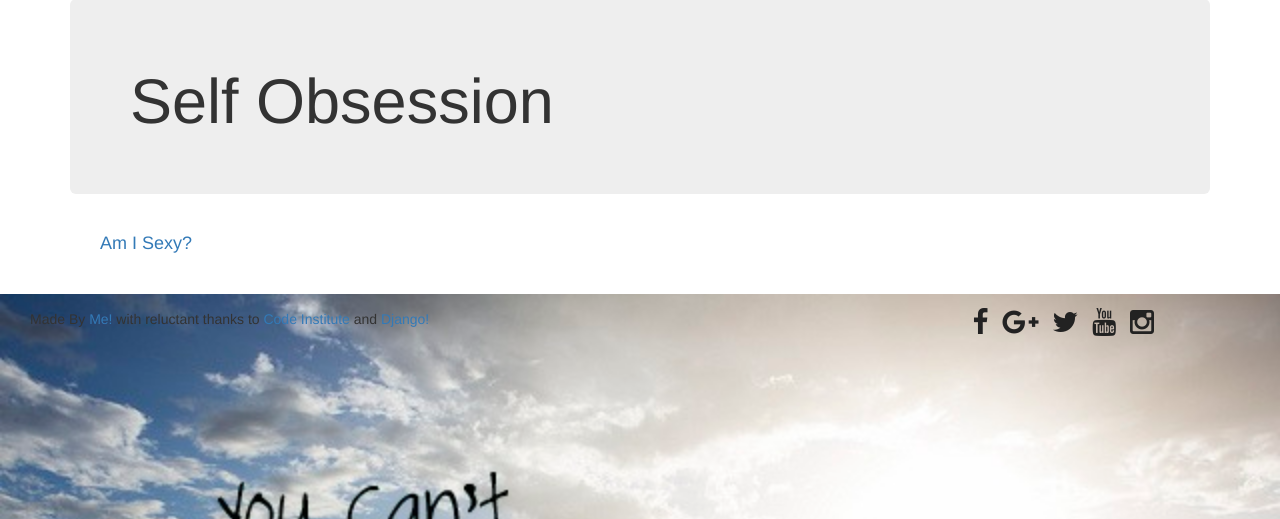
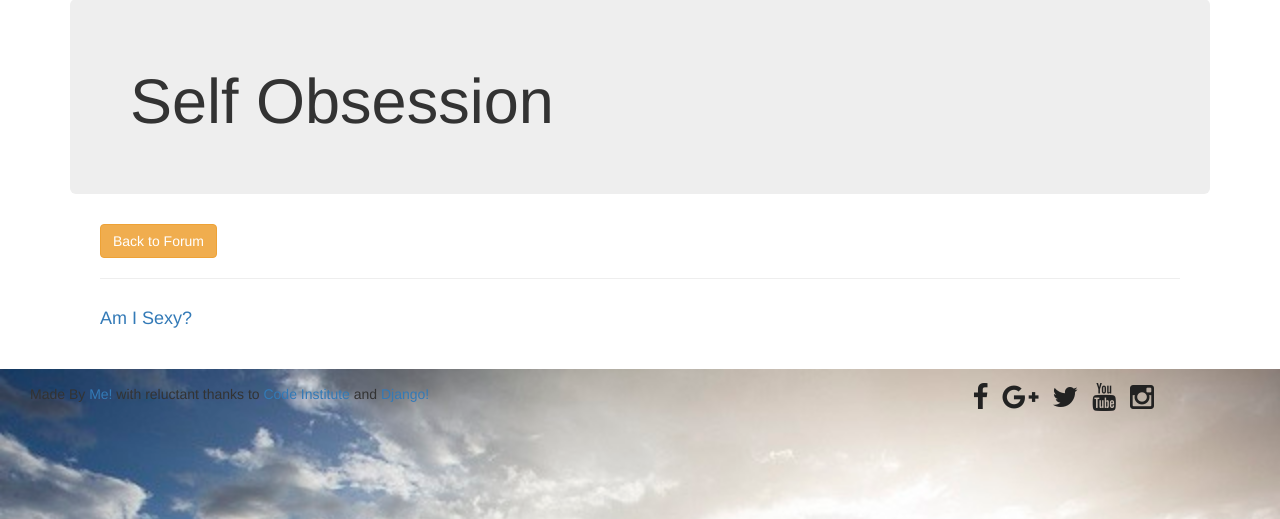
Before and after one commit to brendanjgreene/project3IamAntiSocial, a Django app: page /threads/1/ in a window 1280 px wide. Shown: the part 132-651 px from the top of the page. Run offline with Django 3.2, Linux system fonts and the light colour scheme; data comes from the database, SQL or seed files in the repository; both versions use the stored data as it was after the commit; parts of the project's set-up code (start-up, migrations or seed data) failed here and were passed over; some libraries are stand-ins or nearby versions.

Commit message:
forum layout small changes

```diff
--- a/templates/forum/threads.html
+++ b/templates/forum/threads.html
@@ -5,11 +5,13 @@
         <div class="jumbotron"><h1>{{ subject.name }}</h1></div>
     </div>
     <div class="col-md-12">
+    <div class="btn-group">
         {% if user.is_authenticated %}
-            <p>
-                <a href="{% url 'new_thread' subject.id %}" class="btn btn-primary">New Thread</a>
-            </p>
+            <a href="{% url 'new_thread' subject.id %}" class="btn btn-primary">New Thread</a>
         {% endif %}
+        <a href="/forum/" class="btn btn-warning">Back to Forum</a>
+    </div>
+        <hr>
         {% for thread in subject.threads.all %}
             {% include "forum/thread_item.html" %}
         {% endfor %}
```
Also changed, not shown: templates/forum/thread.html (+6 -5 lines), db.sqlite3.
